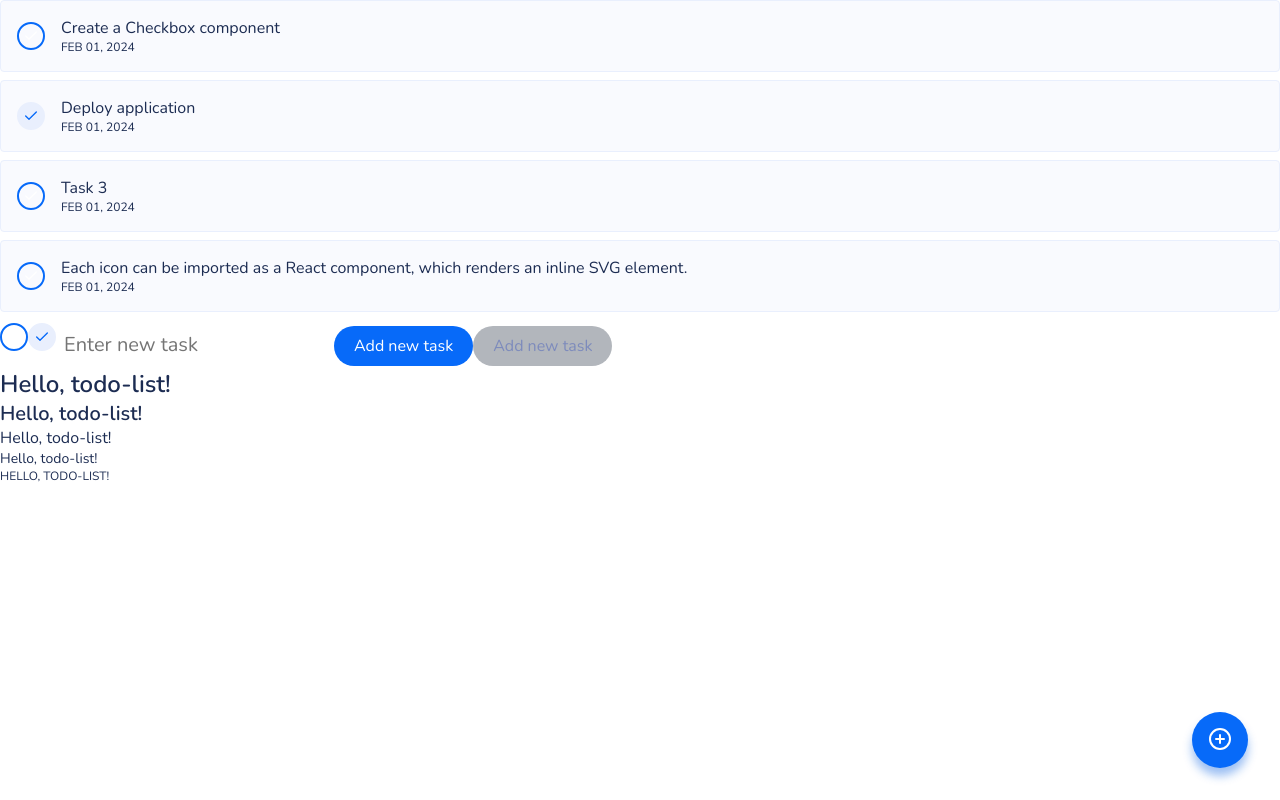
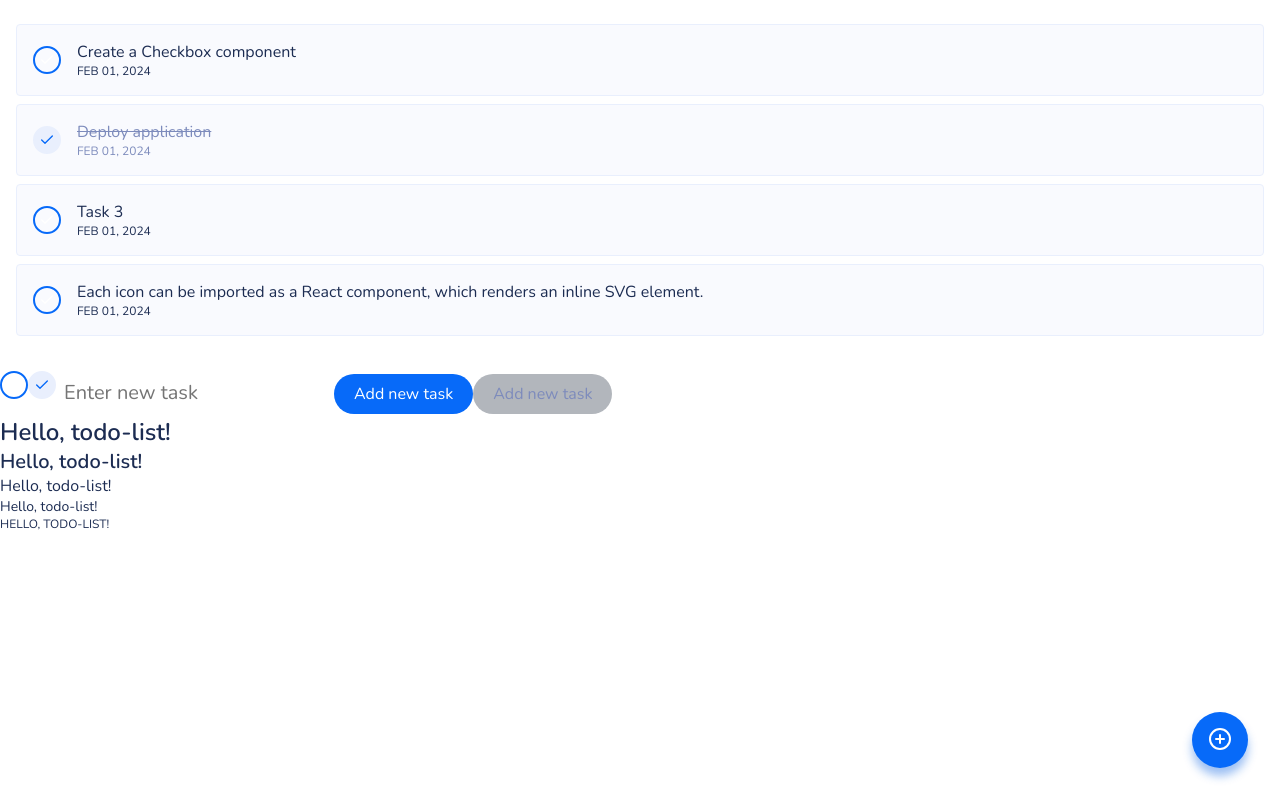
Before and after one commit to IvanIFJ/todo-list, a React (Vite) app in the folder app/: page / in a window 1280 px wide. Built offline with nearby package versions, Linux system fonts and the light colour scheme.

Commit message:
feat: add tasklist & enhance its atoms

```diff
--- a/app/src/App.tsx
+++ b/app/src/App.tsx
@@ -4,22 +4,16 @@ import { Checkbox } from './components/atoms/Checkbox'
 import { Input } from './components/atoms/Input'
 import { Typography } from './components/atoms/Typography'
 import { Fab } from './components/molecules/Fab'
-import { Todo } from './components/molecules/Todo'
-import type { Task } from './entities'
+import { TaskList } from './components/organism/TaskList'
 import { ThemeProvider } from './styles/Theme'
 
 
-const fakeTaskList = [
-  { name: 'Create a Checkbox component', completed: false, createdAt: new Date() },
-  { name: 'Deploy application', completed: true, createdAt: new Date() },
-  { name: 'Task 3', completed: false, createdAt: new Date() },
-  { name: 'Each icon can be imported as a React component, which renders an inline SVG element.', completed: false, createdAt: new Date() },
-] as Task[]
+
 
 export function App() {
   return (
     <ThemeProvider>
-      {fakeTaskList.map((task, index) => (<Todo key={index} value={task}/>))}
+      <TaskList />
       <Fab icon={PlusCircle} />
       <Checkbox />
       <Checkbox $checked/>
--- a/app/src/components/atoms/Checkbox.tsx
+++ b/app/src/components/atoms/Checkbox.tsx
@@ -18,11 +18,6 @@ export const Checkbox = styled(Check)<CheckboxProps>`
       color: ${theme.color.iteraction.hover};
       border-color: ${theme.color.iteraction.hover};
     }
-    &:active {
-      color: ${theme.color.text.inverse};
-      border-color: ${theme.color.iteraction.active};
-      background-color: ${theme.color.iteraction.active};
-    }
     ${$checked ? `
       color: ${theme.color.iteraction.base};
       border-color: ${theme.color.boder};
--- a/app/src/components/molecules/Todo.tsx
+++ b/app/src/components/molecules/Todo.tsx
@@ -27,14 +27,26 @@ const Container = styled.div`
   }
 `
 
+const Name = styled(Typography)<{ $checked?: boolean }>`
+  ${({ $checked, theme }) => $checked ? `
+    text-decoration: line-through;
+    color: ${theme.color.text.subtle};
+  ` : ''}
+`
+const CreatedAt = styled(Typography)<{ $checked?: boolean }>`
+  ${({ $checked, theme }) => $checked ? `
+    color: ${theme.color.text.subtle};
+  ` : ''}
+`
+
 export function Todo({value: { completed, createdAt,
    name }, onClick }: TodoProps) {
   return (
     <Container>
       <Checkbox onClick={onClick} $checked={completed}/>
       <div>
-        <Typography as="span" $variant='body'>{name}</Typography>
-        <Typography $variant='caption2'>{formatDate(createdAt)}</Typography>
+        <Name $checked={completed} as="span" $variant='body'>{name}</Name>
+        <CreatedAt $checked={completed} $variant='caption2'>{formatDate(createdAt)}</CreatedAt>
       </div>
     </Container>
   )
--- a/app/src/components/organism/TaskList.tsx
+++ b/app/src/components/organism/TaskList.tsx
@@ -1,7 +1,24 @@
+import styled from 'styled-components'
+import { Task } from '../../entities'
+import { Todo } from '../molecules/Todo'
+
+const Container = styled.div`
+  ${({ theme }) => `
+    padding: ${theme.spacing(3)} ${theme.spacing(2)};
+  `}
+`
+
+const fakeData: Task[] = [
+  { id: 'a1', name: 'Create a Checkbox component', completed: false, createdAt: new Date() },
+  { id: 'b2', name: 'Deploy application', completed: true, createdAt: new Date() },
+  { id: 'c3', name: 'Task 3', completed: false, createdAt: new Date() },
+  { id: 'd4', name: 'Each icon can be imported as a React component, which renders an inline SVG element.', completed: false, createdAt: new Date() },
+]
+
 export function TaskList() {
   return (
-    <div>
-      <p>task list</p>
-    </div>
+    <Container>
+      {fakeData.map((task) => (<Todo key={task.id} value={task}/>))}
+    </Container>
   )
 }
```
